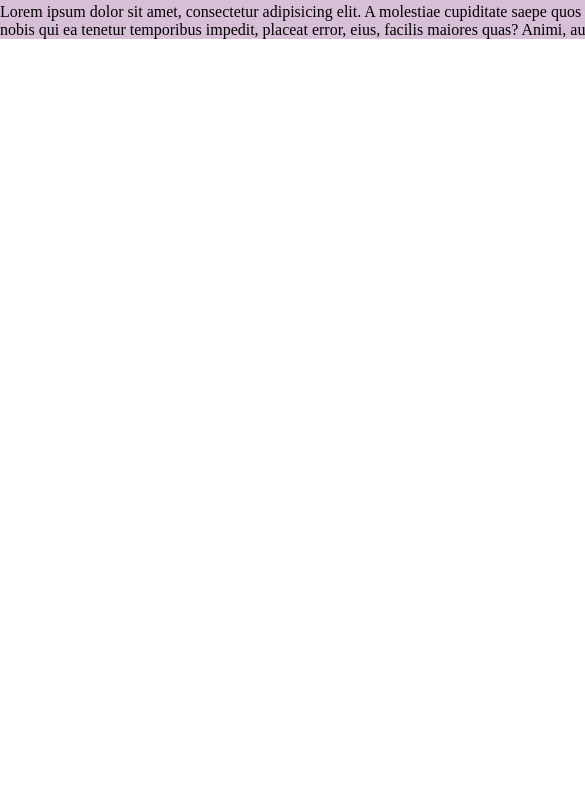
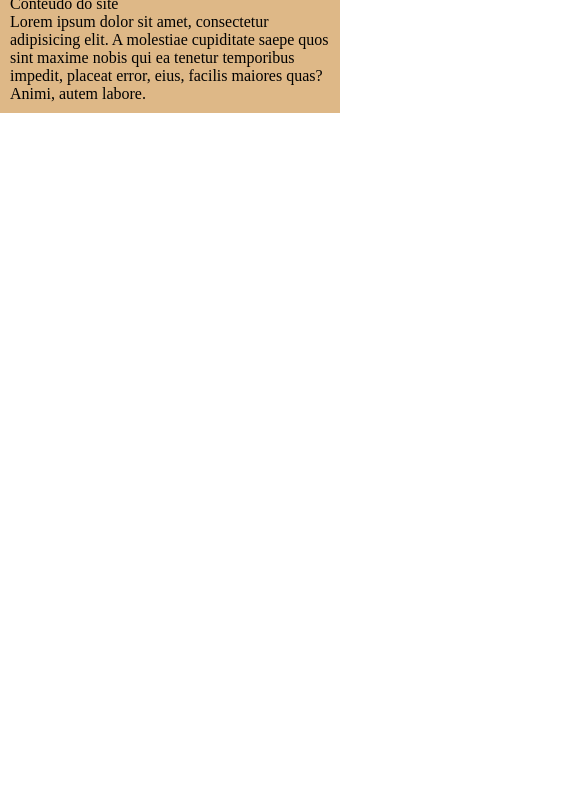
Before and after one commit to cristiandoring/CSS-responsivo, a plain HTML site: page teste.html in a window 390 px wide. Shown: the part 52-842 px from the top of the page, 585 px wide, since content can reach past the window. Drawn offline with Linux system fonts and the light colour scheme.

Commit message:
Update teste.html

```diff
--- a/teste.html
+++ b/teste.html
@@ -15,11 +15,38 @@
             width: 1200px;
         }
 
-        @media(max-width:700px){
+        @media(max-width:1200px){
+            section{
+                width: 1000px;
+                background-color: tomato;
+                padding: 10px;
+            }
+        }
+
+        @media(max-width:1024px){
             section{
                 width: 700px;
+                background-color: yellow;
+                padding: 10px;
             }
         }
+
+        @media(max-width:768px){
+            section{
+                width: 400px;
+                background-color: green;
+                padding: 10px;
+            }
+        }
+
+        @media(max-width:425px){
+            section{
+                width: 320px;
+                background-color: burlywood;
+                padding: 10px;
+            }
+        }
+
     </style>
 </head>
 <body>
```
